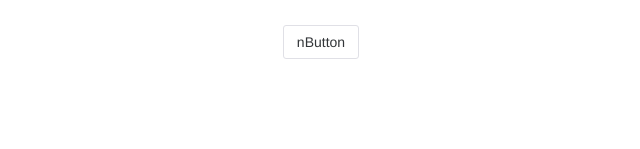
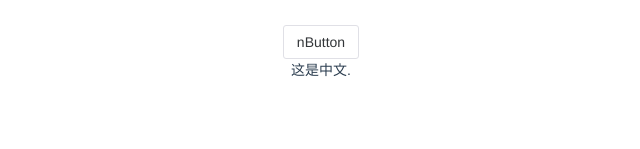
Before and after one commit to Dipper30/Garden, a Vue app: page /about in a window 1280 px wide. Shown: the part 140-289 px from the top of the page, without its empty margins (319-959 px from the left). Built offline with nearby package versions, Linux system fonts and the light colour scheme.

Commit message:
i18n init

```diff
--- a/package.json
+++ b/package.json
@@ -10,6 +10,7 @@
   "dependencies": {
     "core-js": "^3.6.5",
     "vue": "^3.0.0",
+    "vue-i18n": "^9.1.6",
     "vue-router": "^4.0.0-0",
     "vuex": "^4.0.0-0"
   },
--- /dev/null
+++ b/src/i18n/cn.json
@@ -0,0 +1,5 @@
+{
+  "login": {
+    "say": "你好"
+  }
+}
--- /dev/null
+++ b/src/i18n/en.json
@@ -0,0 +1,5 @@
+{
+  "login": {
+    "say": "Hello"
+  }
+}
--- /dev/null
+++ b/src/i18n/index.js
@@ -0,0 +1,21 @@
+import { createI18n } from 'vue-i18n/dist/vue-i18n.esm-bundler.js'
+
+const messages = {
+  CN: {
+    message: {
+      hello: '这是中文.'
+    }
+  },
+  EN: {
+    message: {
+      hello: 'Hello English.'
+    }
+  }
+}
+
+const i18n = createI18n({
+  locale: 'CN',
+  messages
+})
+
+export default i18n
--- a/src/main.js
+++ b/src/main.js
@@ -2,5 +2,6 @@ import { createApp } from 'vue'
 import App from './App.vue'
 import router from './router'
 import store from './store'
+import i18n from './i18n/index'
 
-createApp(App).use(store).use(router).mount('#app')
+createApp(App).use(store).use(i18n).use(router).mount('#app')
--- a/src/views/About.vue
+++ b/src/views/About.vue
@@ -2,6 +2,7 @@
   <div class="about">
     <h1 class="desc">This is an about page</h1>
     <n-button>nButton</n-button>
+    <div>{{ $t("message.hello") }}</div>
   </div>
 </template>
 <script>
```
Also changed, not shown: src/i18n/locales.js (added), 1 other file (tests, documents, lock files or other folders).
